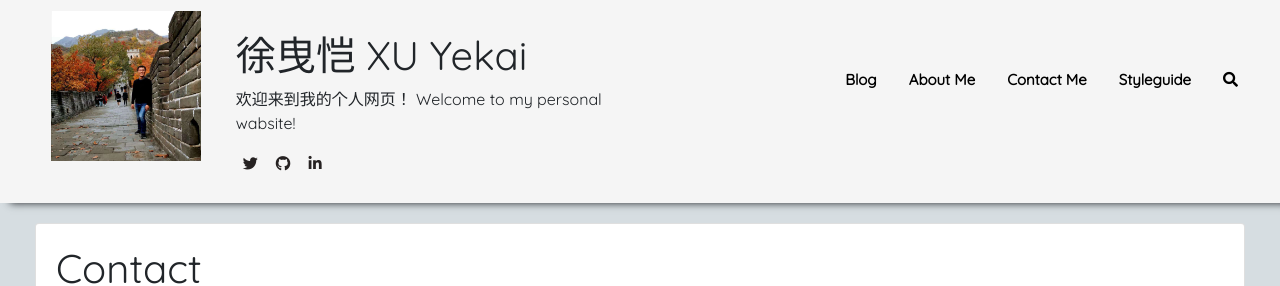
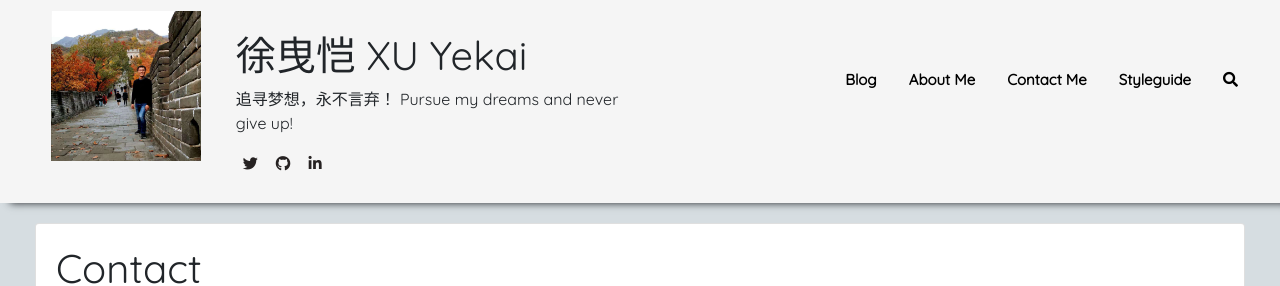
Before and after one commit to JaimeLaVie/JaimeLaVie.github.io, a Jekyll site: the page built from contact.md, in a window 1280 px wide. Shown: the top 286 px of the page. Built offline with Jekyll 4.4.1, drawn with Linux system fonts in a browser that asks for light colours; nearby versions of some CDN libraries; comment, search, counter and statistics services are not loaded; a style sheet for code colours, icons or effects is not loaded.

Commit message:
修改小标题

```diff
--- a/_config.yml
+++ b/_config.yml
@@ -1,5 +1,5 @@
 title: 徐曳恺 XU Yekai
-subtitle: 欢迎来到我的个人网页！ Welcome to my personal wabsite!
+subtitle: 追寻梦想，永不言弃！ Pursue my dreams and never give up!
 description: >- # this means to ignore newlines until "baseurl:"
   devlopr-jekyll is a Jekyll Theme Built For Developers
 
@@ -49,17 +49,17 @@ author_education_details:
                 college_degree: Data Science and Information Technology
                 description: Master of Science, 2018-2021(Expected)
                 visibility: true
+              - college_logo: ecn.png
+                college_name: École Centrale de Nantes
+                college_url: https://www.ec-nantes.fr/
+                college_degree: Exchange Student of Signal, Control, and Robotics
+                description: Foundation Master, 2017-2018
+                visibility: true
               - college_logo: tju.png
                 college_name: Tianjin University
                 college_url: http://www.tju.edu.cn/english/
                 college_degree: Automation
                 description: Bachelor of Engineering, 2014-2018
-                visibility: true
-              - college_logo: ecn.png
-                college_name: École Centrale de Nantes
-                college_url: https://www.ec-nantes.fr/
-                college_degree: Exchange Student of Signal, Control, and Robotics
-                description: Foundation Master, 2017-2018
                 visibility: true
               - college_logo: coursera.png
                 college_name: Coursera
```
